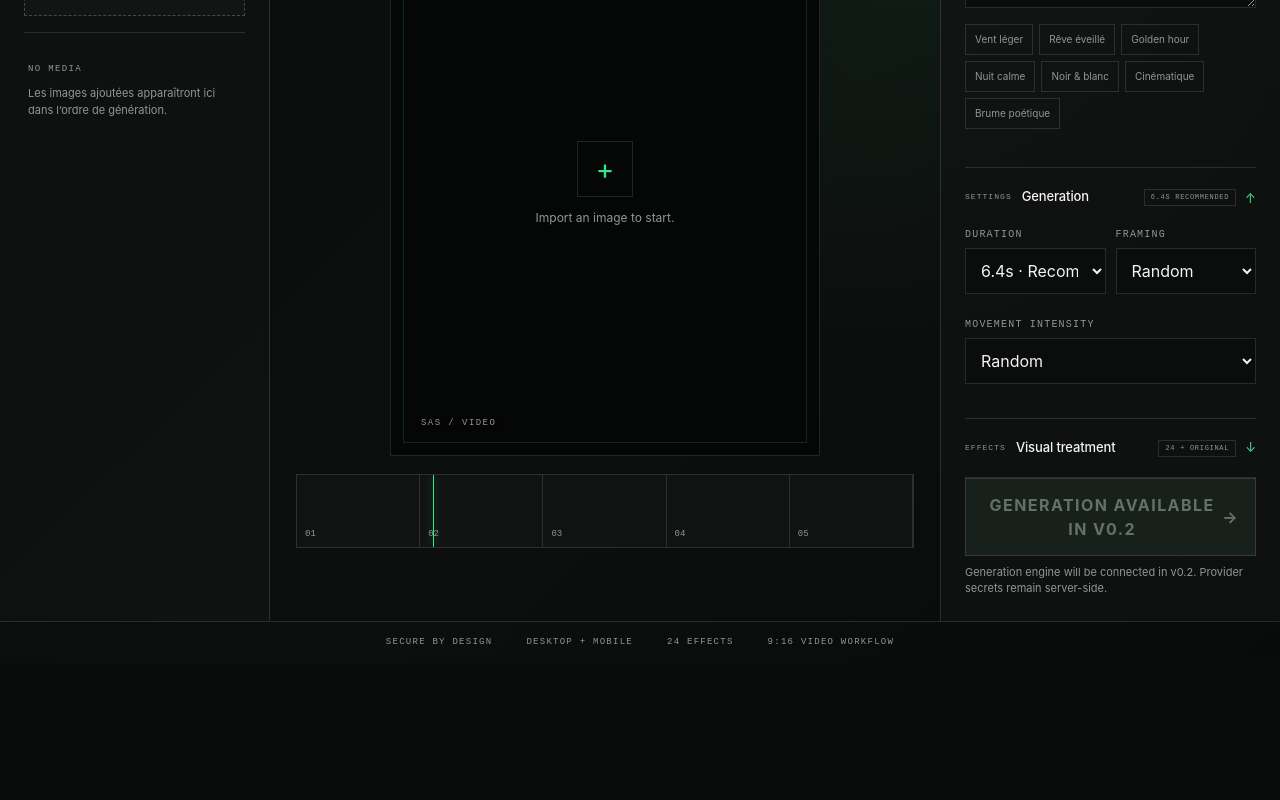
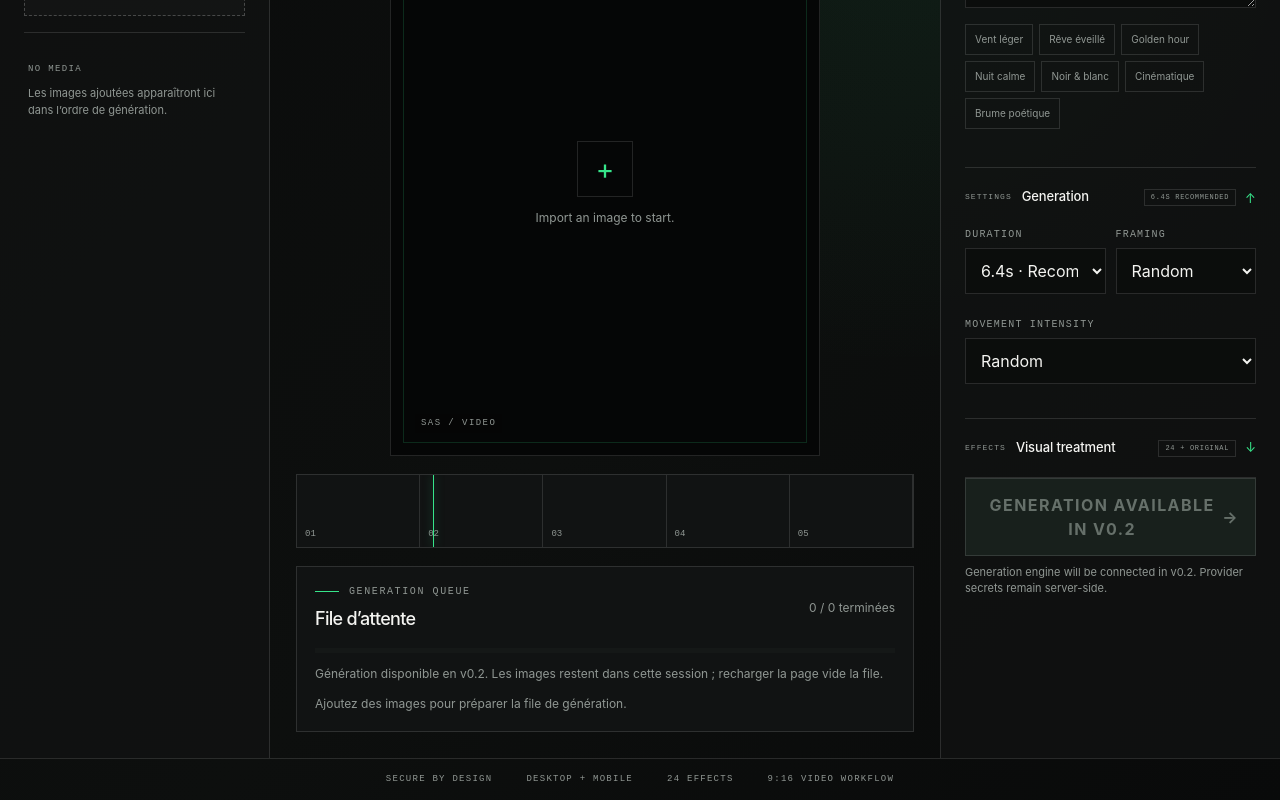
Before and after one commit to SnakeBonD/SAS-video, a Next.js app: page / in a window 1280 px wide. Shown: the part 297-1097 px from the top of the page. Before the commit the page ends 960 px from the top, so only its background shows below. Built offline with nearby package versions, Linux system fonts and the light colour scheme.

Commit message:
feat: add local generation queue

```diff
--- a/src/app/globals.css
+++ b/src/app/globals.css
@@ -785,7 +785,7 @@ select:focus {
 
 /* MOBILE */
 
-@media (max-width: 820px) {
+@media (max-width: 900px) {
   .topbar {
     min-height: 58px;
     grid-template-columns: 1fr auto;
@@ -906,3 +906,78 @@ select:focus {
 .control-wide {
   grid-column: 1 / -1;
 }
+/* GENERATION QUEUE */
+.generation-queue {
+  width: min(100%, 650px);
+  min-width: 0;
+  margin: 0 auto;
+  padding: 18px;
+  border: 1px solid var(--line);
+  background: var(--surface);
+}
+.queue-heading {
+  display: flex;
+  align-items: center;
+  justify-content: space-between;
+  flex-wrap: wrap;
+  gap: 12px;
+}
+.queue-heading h2 { font-size: 18px; }
+.queue-heading .eyebrow { margin-bottom: 6px; }
+.queue-count, .queue-note, .queue-empty {
+  color: var(--muted);
+  font-size: 12px;
+  line-height: 1.5;
+}
+.queue-progress {
+  display: block;
+  width: 100%;
+  height: 5px;
+  margin-top: 16px;
+  border: 0;
+  background: var(--surface-2);
+  accent-color: var(--green);
+}
+.queue-progress::-webkit-progress-bar { background: var(--surface-2); }
+.queue-progress::-webkit-progress-value { background: var(--green); }
+.queue-progress::-moz-progress-bar { background: var(--green); }
+.queue-note { margin: 12px 0; }
+.queue-empty { margin-bottom: 0; }
+.queue-list {
+  list-style: none;
+  margin: 0;
+  padding: 0;
+  display: grid;
+  gap: 8px;
+  max-height: 320px;
+  overflow-y: auto;
+}
+.queue-item {
+  width: 100%;
+  min-height: 60px;
+  display: grid;
+  grid-template-columns: 22px 36px minmax(0, 1fr) auto;
+  align-items: center;
+  gap: 10px;
+  padding: 8px;
+  border: 1px solid var(--line);
+  background: transparent;
+  color: var(--ink);
+  text-align: left;
+  cursor: pointer;
+}
+.queue-item:hover, .queue-item[aria-pressed="true"] {
+  border-color: var(--green);
+  background: rgba(54, 229, 138, 0.05);
+}
+.queue-item:focus-visible { outline: 2px solid var(--green); outline-offset: -3px; }
+.queue-item img { object-fit: cover; }
+.queue-position, .queue-status { font-size: 11px; color: var(--muted); }
+.queue-filename { font-size: 12px; overflow-wrap: anywhere; }
+.queue-status-running, .queue-status-completed { color: var(--green); }
+.queue-status-failed { color: #ffaaaa; }
+@media (max-width: 480px) {
+  .generation-queue { padding: 12px; }
+  .queue-item { grid-template-columns: 20px 36px minmax(0, 1fr); gap: 8px; }
+  .queue-status { grid-column: 3; }
+}
--- a/src/components/media/MediaPanel.tsx
+++ b/src/components/media/MediaPanel.tsx
@@ -7,12 +7,15 @@ import {
   useState,
 } from "react";
 
+import type { GenerationStatus } from "@/lib/generation-queue";
+
 const MAX_FILE_SIZE = 12 * 1024 * 1024;
 
 export type MediaItem = {
   id: string;
   file: File;
   previewUrl: string;
+  generationStatus: GenerationStatus;
 };
 
 type MediaPanelProps = {
@@ -48,10 +51,11 @@ export function MediaPanel({
       return true;
     });
 
-    const newItems = validFiles.map((file) => ({
+    const newItems: MediaItem[] = validFiles.map((file) => ({
       id: crypto.randomUUID(),
       file,
       previewUrl: URL.createObjectURL(file),
+      generationStatus: "queued",
     }));
 
     if (newItems.length === 0) {
--- /dev/null
+++ b/src/components/studio/GenerationQueue.tsx
@@ -0,0 +1,62 @@
+"use client";
+
+import type { MediaItem } from "@/components/media/MediaPanel";
+import { generationStatusLabels, getQueueSummary } from "@/lib/generation-queue";
+
+type GenerationQueueProps = {
+  items: MediaItem[];
+  selectedId: string | null;
+  onSelect: (id: string) => void;
+};
+
+export function GenerationQueue({ items, selectedId, onSelect }: GenerationQueueProps) {
+  const summary = getQueueSummary(items);
+
+  return (
+    <section className="generation-queue" aria-labelledby="queue-heading">
+      <div className="queue-heading">
+        <div>
+          <div className="eyebrow">GENERATION QUEUE</div>
+          <h2 id="queue-heading">File d’attente</h2>
+        </div>
+        <span className="queue-count" role="status" aria-live="polite" aria-atomic="true">
+          {summary.completed} / {summary.total} terminées
+        </span>
+      </div>
+      <progress
+        className="queue-progress"
+        value={summary.completed}
+        max={summary.total || 1}
+        aria-label="Vidéos terminées"
+      />
+      <p className="queue-note">
+        Génération disponible en v0.2. Les images restent dans cette session ;
+        recharger la page vide la file.
+      </p>
+      {items.length === 0 ? (
+        <p className="queue-empty">Ajoutez des images pour préparer la file de génération.</p>
+      ) : (
+        <ol className="queue-list" aria-label="Images à générer">
+          {items.map((item, index) => (
+            <li key={item.id}>
+              <button
+                type="button"
+                className="queue-item"
+                aria-pressed={item.id === selectedId}
+                aria-label={`Aperçu de l’image ${index + 1} : ${item.file.name}`}
+                onClick={() => onSelect(item.id)}
+              >
+                <span className="queue-position">{String(index + 1).padStart(2, "0")}</span>
+                <img src={item.previewUrl} alt="" width={36} height={48} />
+                <span className="queue-filename" title={item.file.name}>{item.file.name}</span>
+                <span className={`queue-status queue-status-${item.generationStatus}`}>
+                  {generationStatusLabels[item.generationStatus]}
+                </span>
+              </button>
+            </li>
+          ))}
+        </ol>
+      )}
+    </section>
+  );
+}
--- a/src/components/studio/StudioShell.tsx
+++ b/src/components/studio/StudioShell.tsx
@@ -1,5 +1,6 @@
 "use client";
 import { CollapsibleSection } from "@/components/studio/CollapsibleSection";
+import { GenerationQueue } from "@/components/studio/GenerationQueue";
 import { promptPresets } from "@/data/presets";
 import { useMemo, useState } from "react";
 import {
@@ -116,6 +117,11 @@ const [movementIntensity, setMovementIntensity] = useState("random");
               </div>
             ))}
           </div>
+          <GenerationQueue
+            items={mediaItems}
+            selectedId={selectedMedia?.id ?? null}
+            onSelect={setSelectedMediaId}
+          />
         </section>
 
         <aside className="panel controls-panel">
--- /dev/null
+++ b/src/lib/generation-queue.ts
@@ -0,0 +1,14 @@
+export type GenerationStatus = "queued" | "running" | "completed" | "failed";
+
+export const generationStatusLabels: Record<GenerationStatus, string> = {
+  queued: "En attente",
+  running: "En cours",
+  completed: "Terminée",
+  failed: "Échec",
+};
+
+export function getQueueSummary(items: readonly { generationStatus: GenerationStatus }[]) {
+  const counts = { queued: 0, running: 0, completed: 0, failed: 0 };
+  for (const item of items) counts[item.generationStatus] += 1;
+  return { ...counts, total: items.length };
+}
```
Also changed, not shown: 8 other files (tests, documents, lock files or other folders).
